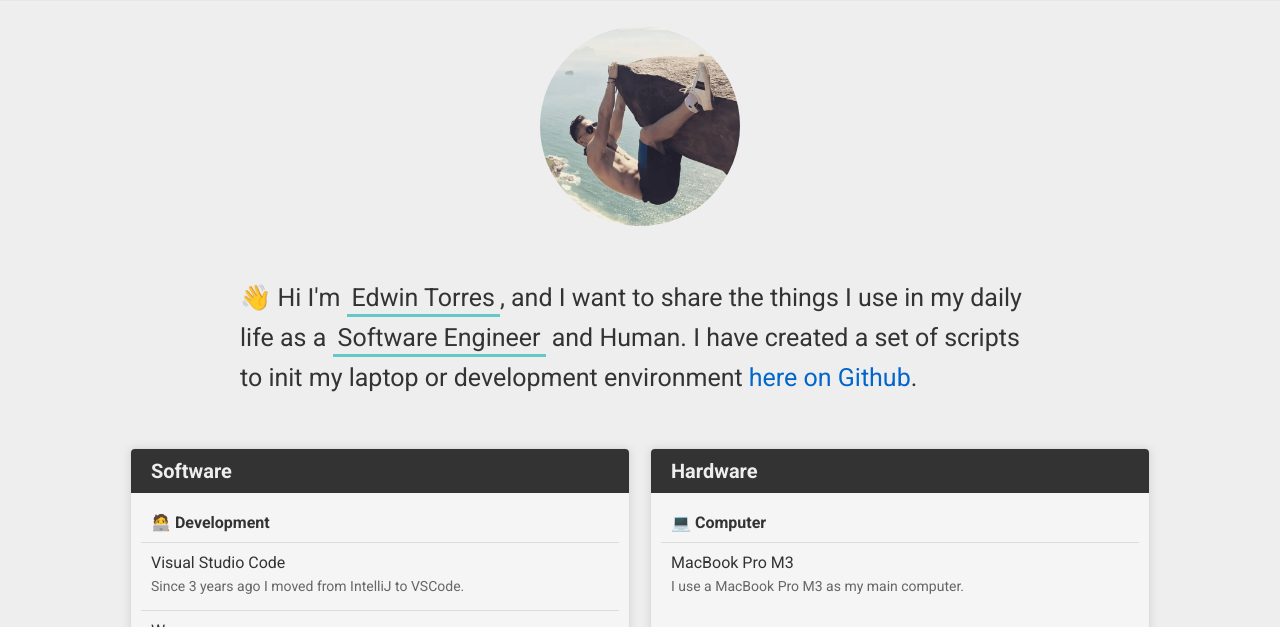
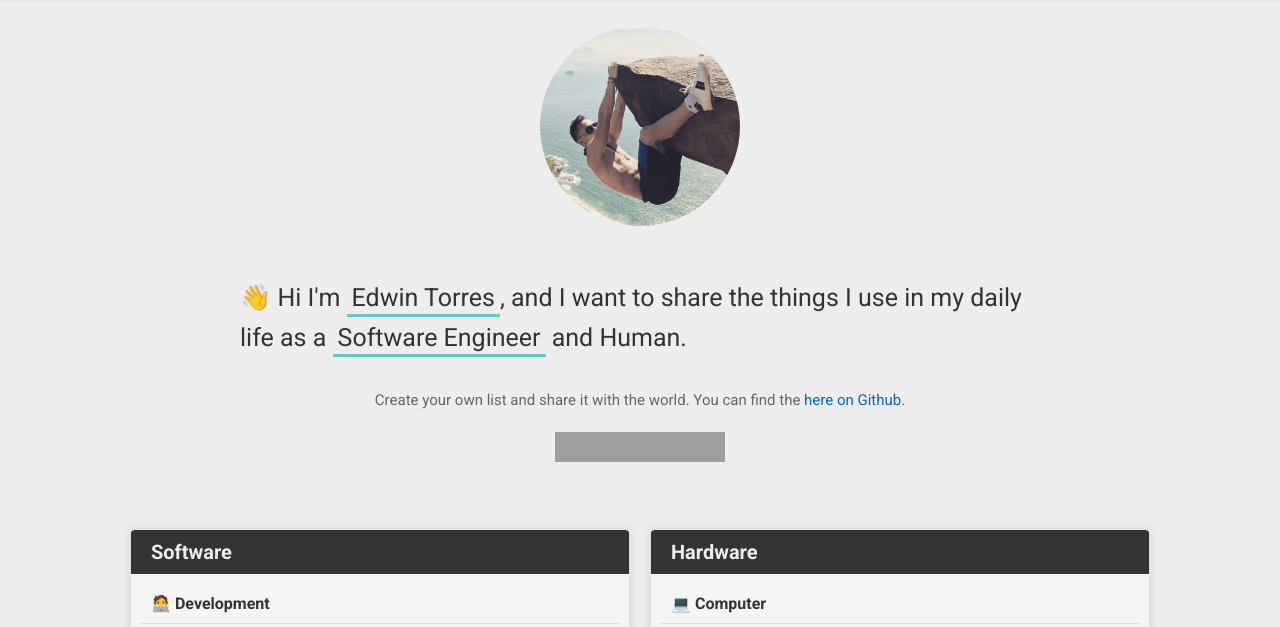
Before and after one commit to codesandtags/what-i-use, a plain HTML site: page index.html in a window 1280 px wide. Shown: the part 94-721 px from the top of the page. Drawn offline with Linux system fonts and the light colour scheme; grey boxes are pictures that could not be loaded.

Commit message:
chore: updated styles and documentation

```diff
--- a/index.html
+++ b/index.html
@@ -4,7 +4,7 @@
     <meta charset="UTF-8" />
     <meta http-equiv="X-UA-Compatible" content="IE=edge" />
     <meta name="viewport" content="width=device-width, initial-scale=1.0" />
-    <title>What I use? - Codesandtags</title>
+    <title>What I use? - codesandtags</title>
     <meta
       name="description"
       content="A list of the things I use in my daily life as a Software Engineer and Human."
@@ -51,11 +51,31 @@
           <img src="./public/img/bg-header.png" alt="Edwin Torres" />
         </div>
         <div class="header-text">
-          👋 Hi I'm <span class="hightlight">Edwin Torres</span>, and I want to
-          share the things I use in my daily life as a
-          <span class="hightlight">Software Engineer</span> and Human.
-
-          I have created a set of scripts to init my laptop or development environment <a href="https://github.com/codesandtags/what-i-use/tree/main/configs" target="_blank">here on Github</a>.
+          <p class="hero">
+            👋 Hi I'm <span class="hightlight">Edwin Torres</span>, and I want
+            to share the things I use in my daily life as a
+            <span class="hightlight">Software Engineer</span> and Human.
+          </p>
+          <div class="announcement">
+            <p>
+              Create your own list and share it with the world. You can find the
+              <a
+                href="https://github.com/codesandtags/what-i-use"
+                target="_blank"
+                >here on Github</a
+              >.
+            </p>
+            <div class="text--center">
+              <iframe
+                src="https://ghbtns.com/github-btn.html?user=codesandtags&repo=what-i-use&type=star&count=true&size=large"
+                width="170"
+                height="30"
+                frameborder="0"
+                scrolling="0"
+                title="GitHub Stars"
+              ></iframe>
+            </div>
+          </div>
         </div>
       </header>
       <main id="main-container"></main>
--- a/styles/main.css
+++ b/styles/main.css
@@ -38,7 +38,7 @@ body.dark-mode {
   --color-secondary-text: #cccccc;
   --color-border: #444444;
   --color-link: #fbb51e;
-  --color-card: #444444;
+  --color-card: #333;
   --color-category-title-bg: #222;
   --color-category-title-text: #fbb51e;
   --color-background-header: rgba(10, 10, 10, 0.9);
@@ -246,7 +246,8 @@ nav h1 {
   margin-left: 5px;
 }
 
-a, a:visited {
+a,
+a:visited {
   color: var(--color-link);
   text-decoration: none;
   cursor: pointer;
@@ -255,3 +256,19 @@ a, a:visited {
 a:hover {
   text-decoration: underline;
 }
+
+.text--center {
+  text-align: center;
+}
+
+.announcement {
+  margin-top: 2rem;
+  padding: 10px;
+  color: var(--color-secondary-text);
+  font-size: 1.5rem;
+  text-align: center;
+}
+
+.announcement p {
+  margin-bottom: 2rem;
+}
```
Also changed, not shown: README.md.
